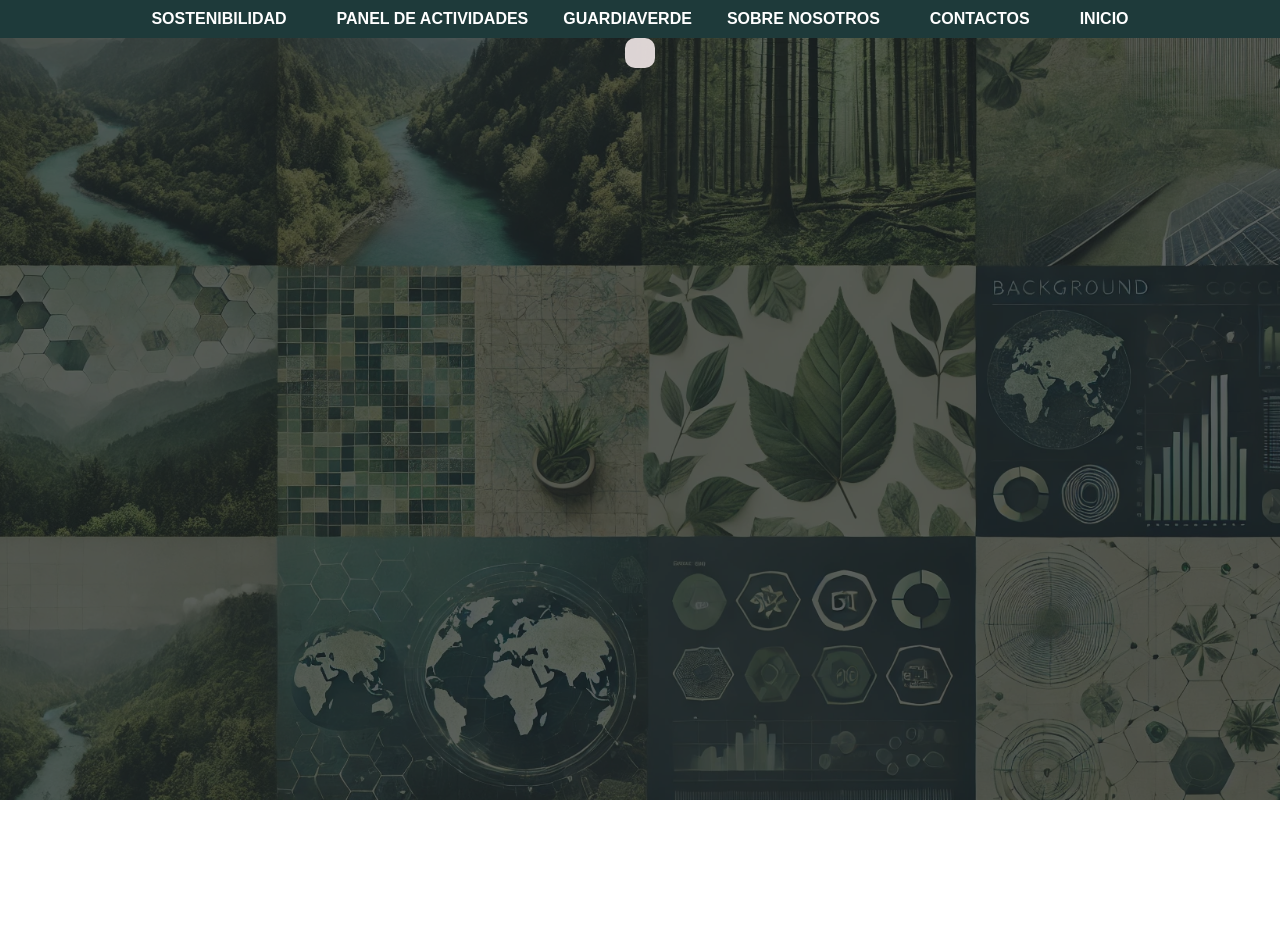
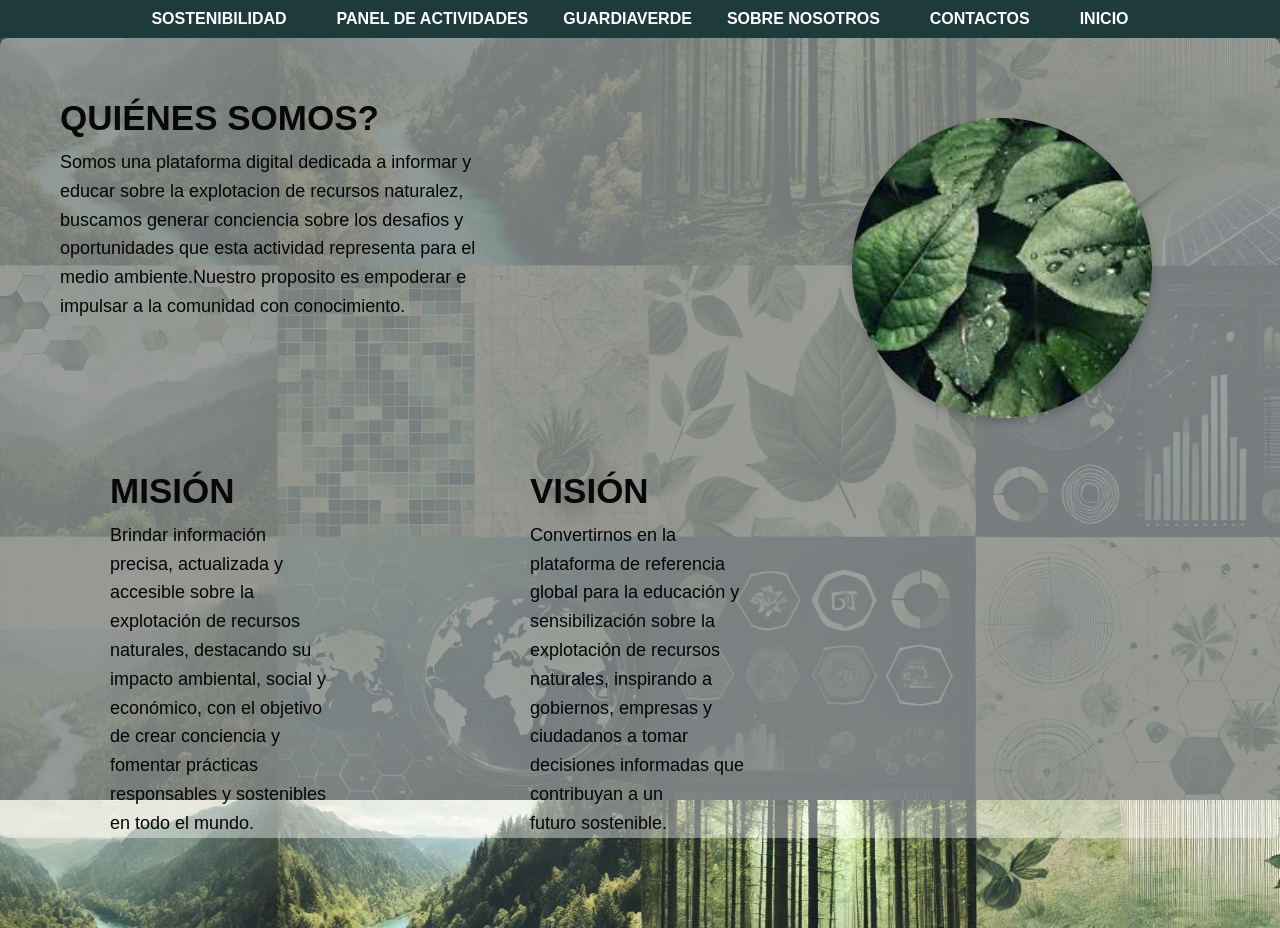
Before and after one commit to camila2601/guardiaverde, a plain HTML site: page sobre-nosotros.html in a window 1280 px wide. Before the commit the page ends 800 px from the top, so only its background shows below. Drawn offline with Linux system fonts and the light colour scheme.

Commit message:
version 3

```diff
--- a/index.css
+++ b/index.css
@@ -284,3 +284,82 @@ body::before {
     color: #2a2929;
 
 }
+
+/*quines somos*/
+
+.container {
+    width: 100%;
+    max-width: 2000px;
+    height: 100vh;
+    display: grid;
+    grid-template-columns: 1fr 1fr 1fr;
+    grid-template-rows: auto;
+    gap: 20px;
+    background: rgba(255, 255, 255, 0.402);
+    padding: 20px;
+    border-radius: 8px;
+    position: relative;
+
+
+  }
+
+  .section {
+    padding: 40px;
+    border-radius: 8px;
+    text-align: left;
+  }
+
+  .section h2 {
+    font-size: 35px;
+    margin-bottom: 10px;
+    font-weight: bold;
+    color: #080808;
+  }
+
+  .section p {
+    font-size: 18px;
+    line-height: 1.6;
+    color: #050505;
+  }
+
+  #about {
+    width: 40%; /*acomodar el contenedor*/
+    grid-column: 1 / span 3;
+    color: #050505;
+    padding: 40px;
+
+  }
+
+  #mission, #vision {
+
+    padding: 90px;
+  }
+
+  #mission {
+    color: #ffffff;
+    background-size: cover;
+    background-position: center;
+  }
+
+  #vision {
+    color: #ffffff;
+    background-size: cover;
+    background-position: center;
+  }
+
+  .circle-image {
+    position: absolute;
+    top: 10%;
+    right: 10%;
+    width: 300px;
+    height: 300px;
+    border-radius: 50%;
+    overflow: hidden;
+    box-shadow: 0 4px 8px rgba(0, 0, 0, 0.2);
+  }
+
+  .circle-image img {
+    width: 100%;
+    height: 100%;
+    object-fit: cover;
+  }
--- a/sobre-nosotros.html
+++ b/sobre-nosotros.html
@@ -21,6 +21,36 @@
         </nav>
     </header>
 
-    <h1 class="text"> </h1>
+
+
+    <div class="container">
+      <section class="section" id="about">
+        <h2>QUIÉNES SOMOS?</h2>
+        <p>Somos una plataforma digital dedicada a informar y educar sobre la explotacion de recursos naturalez, buscamos generar conciencia
+          sobre los desafios y oportunidades que esta actividad representa para el medio ambiente.Nuestro proposito es empoderar e impulsar
+          a la comunidad con conocimiento.
+        </p>
+      </section>
+
+      <section class="section" id="mission">
+        <h2>MISIÓN</h2>
+        <p>Brindar información precisa, actualizada y accesible sobre la explotación de recursos naturales,
+          destacando su impacto ambiental, social y económico,
+          con el objetivo de crear conciencia y fomentar prácticas responsables y sostenibles en todo el mundo.
+        </p>
+      </section>
+
+      <section class="section" id="vision">
+        <h2>VISIÓN</h2>
+        <p>Convertirnos en la plataforma de referencia global para la educación y sensibilización sobre la explotación de recursos naturales,
+           inspirando a gobiernos, empresas y ciudadanos a tomar decisiones informadas que contribuyan a un futuro sostenible.</p>
+      </section>
+
+      <div class="circle-image">
+        <img src="assets/img/images (4).jpg" alt="Imagen de hojas">
+      </div>
+    </div>
+
+
 </body>
 </html>
```
